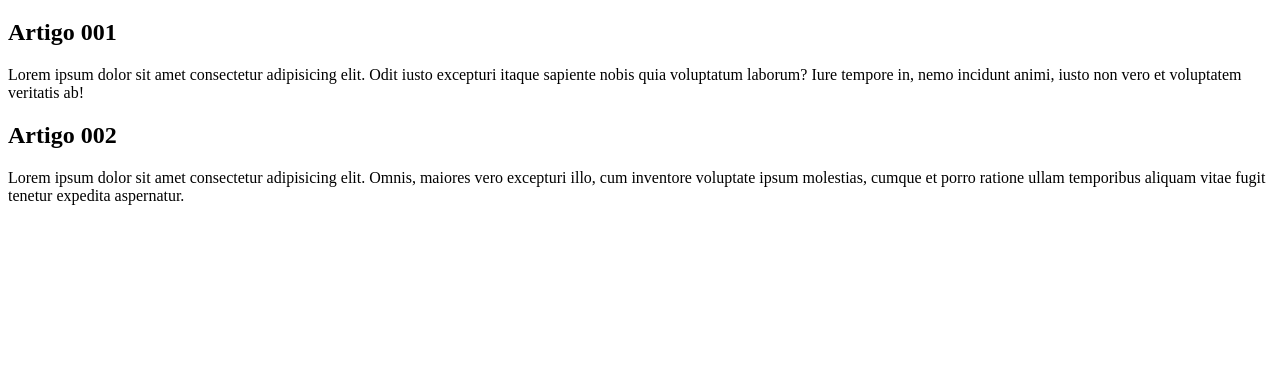
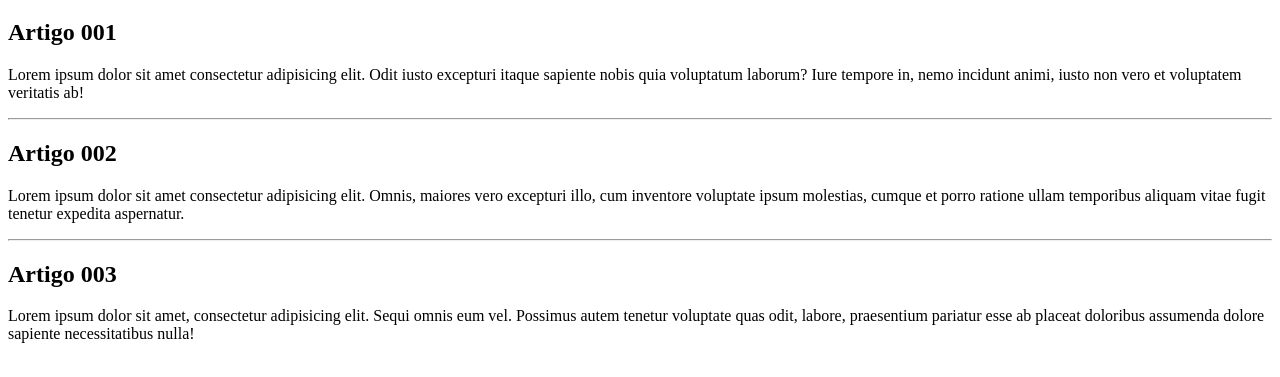
Before and after one commit to Mattheus199801/projeto-teste, a plain HTML site: page index.html in a window 1280 px wide. Shown: the part 61-438 px from the top of the page. Drawn offline with Linux system fonts and the light colour scheme.

Commit message:
Nova atualização
Essa atualização não estará disponível no momento.

```diff
--- a/index.html
+++ b/index.html
@@ -16,12 +16,20 @@
                 Lorem ipsum dolor sit amet consectetur adipisicing elit. Odit iusto excepturi itaque sapiente nobis quia voluptatum laborum? Iure tempore in, nemo incidunt animi, iusto non vero et voluptatem veritatis ab!
             </p>
         </article>
+        <hr>
         <article>
             <h2>Artigo 002</h2>
             <p>
                 Lorem ipsum dolor sit amet consectetur adipisicing elit. Omnis, maiores vero excepturi illo, cum inventore voluptate ipsum molestias, cumque et porro ratione ullam temporibus aliquam vitae fugit tenetur expedita aspernatur.
             </p>
         </article>
+        <hr>
+        <article>
+            <h2>Artigo 003</h2>
+            <p>
+                Lorem ipsum dolor sit amet, consectetur adipisicing elit. Sequi omnis eum vel. Possimus autem tenetur voluptate quas odit, labore, praesentium pariatur esse ab placeat doloribus assumenda dolore sapiente necessitatibus nulla!
+            </p>
+        </article>
     </main>
 </body>
 </html>
```
